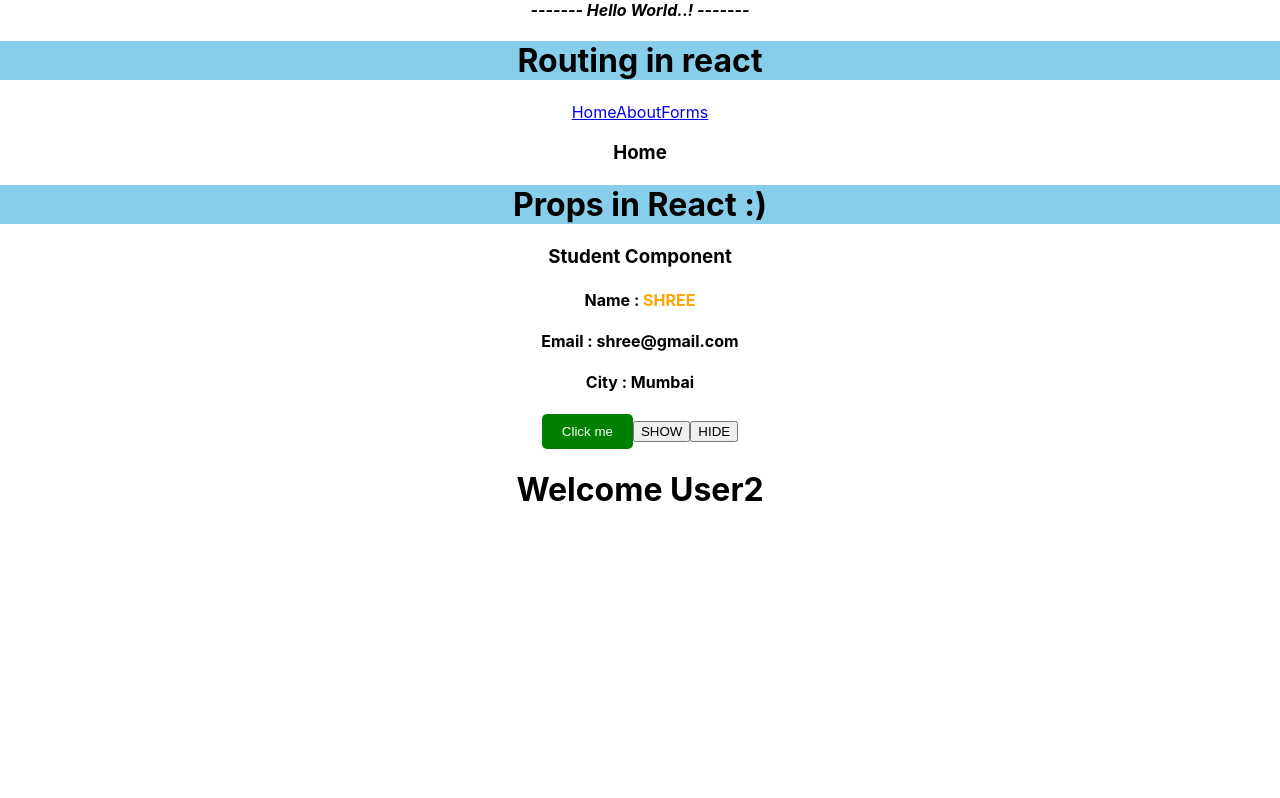
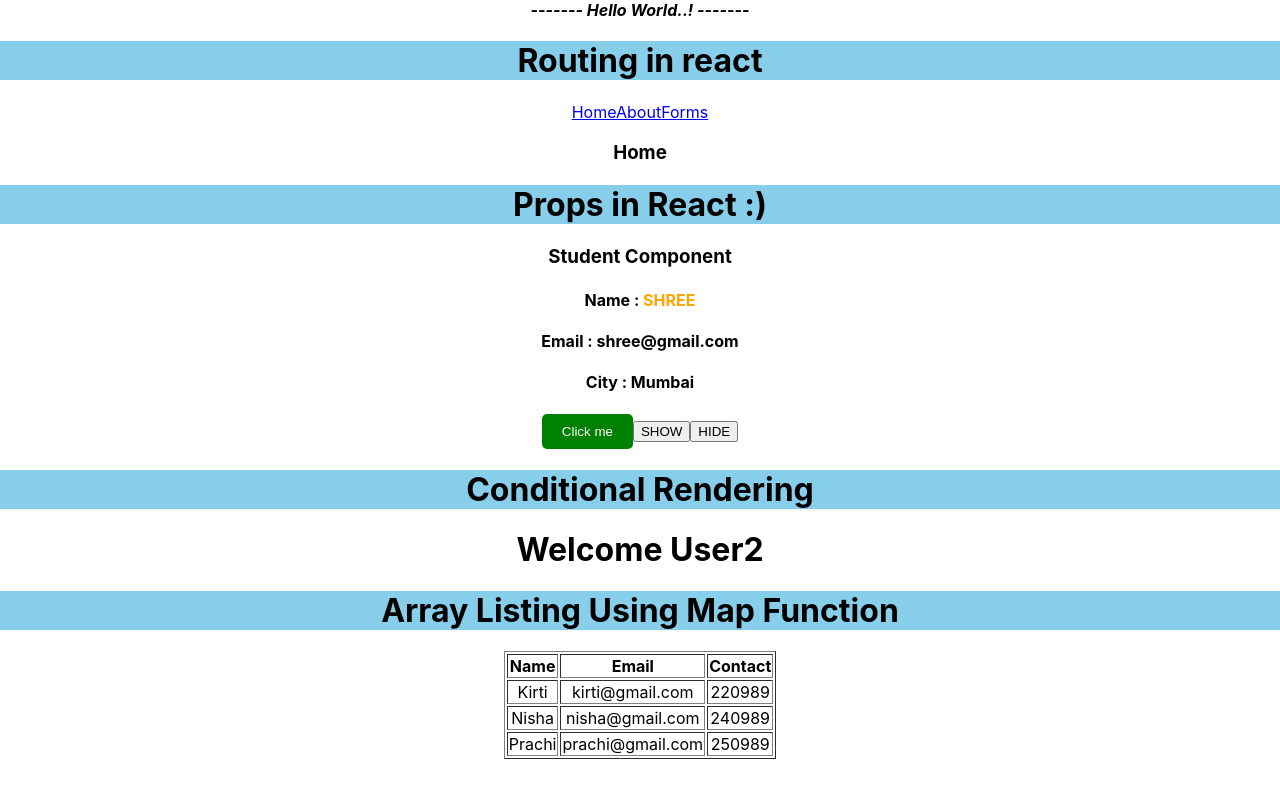
Before and after one commit to Vishakha-Kolapkar-V2/MyReactProject, a React (Create React App) app in the folder Rounting-react/routing/: page / in a window 1280 px wide. Built offline with nearby package versions, Linux system fonts and the light colour scheme.

Commit message:
Implementation of Array using map function

```diff
--- a/Rounting-react/routing/src/App.js
+++ b/Rounting-react/routing/src/App.js
@@ -6,7 +6,7 @@ import { BrowserRouter as Router, Route, Routes, Link } from 'react-router-dom';
 import Students from './cmd/Students';
 import { useState } from 'react'
 import ConditionalR from './ConditionalRendering/ConditionalR';
-
+import Array from './cmd/ArrayListing/Array';
 
 function App() {
   const [name, setName] = useState("SHREE")
@@ -49,6 +49,7 @@ function App() {
       <button onClick={() => setStatus(true)}>SHOW</button>
       <button onClick={() => setStatus(false)}>HIDE</button>
       <ConditionalR/>
+      <Array/>
     </div>
   );
 }
--- a/Rounting-react/routing/src/ConditionalRendering/ConditionalR.jsx
+++ b/Rounting-react/routing/src/ConditionalRendering/ConditionalR.jsx
@@ -6,6 +6,7 @@ export default function ConditionalR() {
 
   return (
     <div>
+        <h1 style={{ backgroundColor: 'skyblue' }}>Conditional Rendering</h1>
       {loggedIn === 1 ? <h1>Welcome User1</h1> : loggedIn === 2 ? <h1>Welcome User2</h1> : <h1>Welcome User3</h1>}
     </div>
   );
--- /dev/null
+++ b/Rounting-react/routing/src/cmd/ArrayListing/Array.jsx
@@ -0,0 +1,30 @@
+import React from 'react'
+
+export default function Array() {
+    const students = [{ name: "Kirti", email: "kirti@gmail.com", contact: '220989' },
+    { name: "Nisha", email: "nisha@gmail.com", contact: '240989' },
+    { name: "Prachi", email: "prachi@gmail.com", contact: '250989' }
+    ]
+    return (
+        <div>
+            <h1 style={{ backgroundColor: 'skyblue' }}>Array Listing Using Map Function</h1>
+
+                <table border="1" align='center'>
+                    <tr>
+                        <th>Name</th>
+                        <th>Email</th>
+                        <th>Contact</th>
+                    </tr>
+                    {
+                        students.map((item) =>
+                            <tr>
+                                <td>{item.name}</td>
+                                <td>{item.email}</td>
+                                <td>{item.contact}</td>
+                            </tr>
+                        )
+                    }
+                </table>
+        </div>
+    )
+}
```
